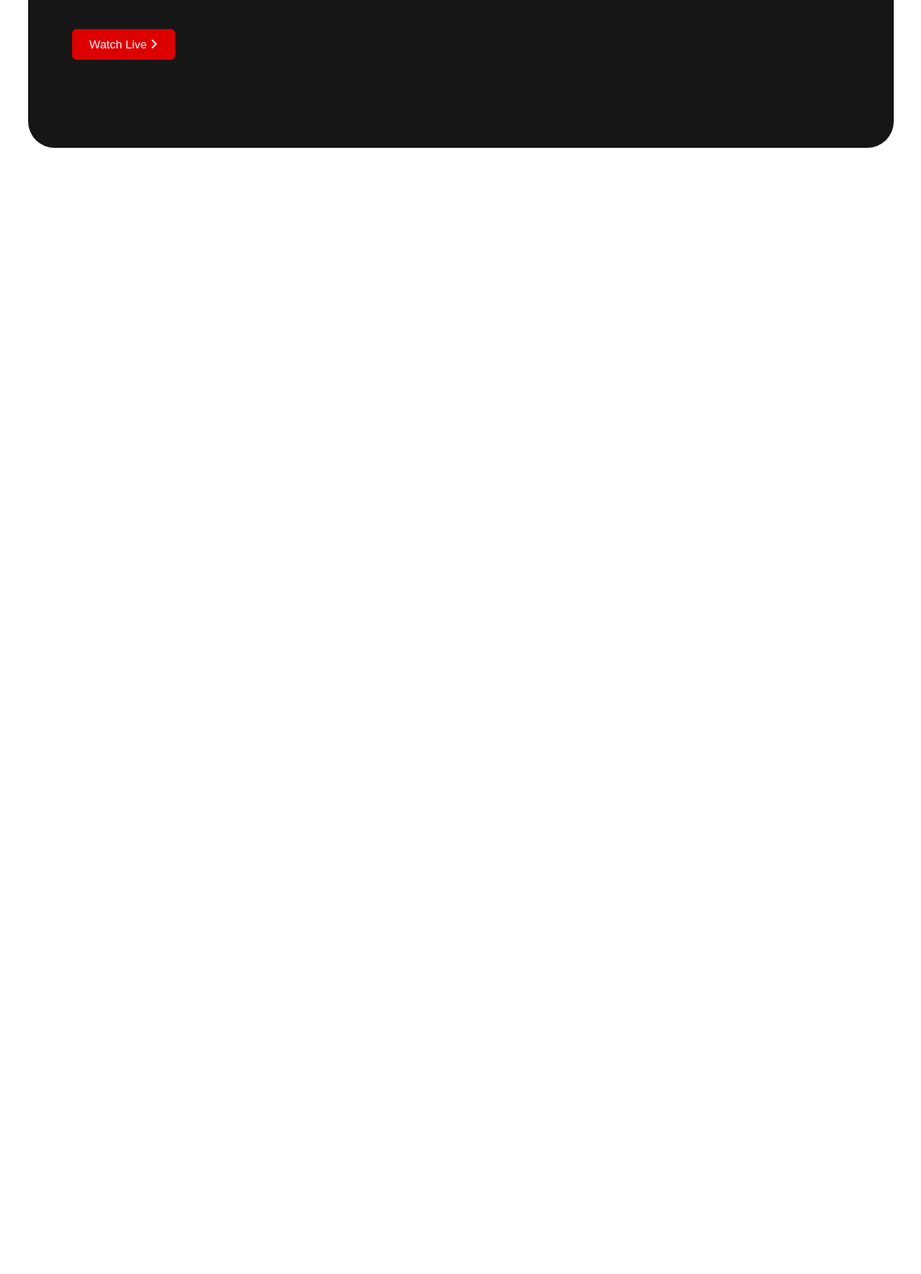
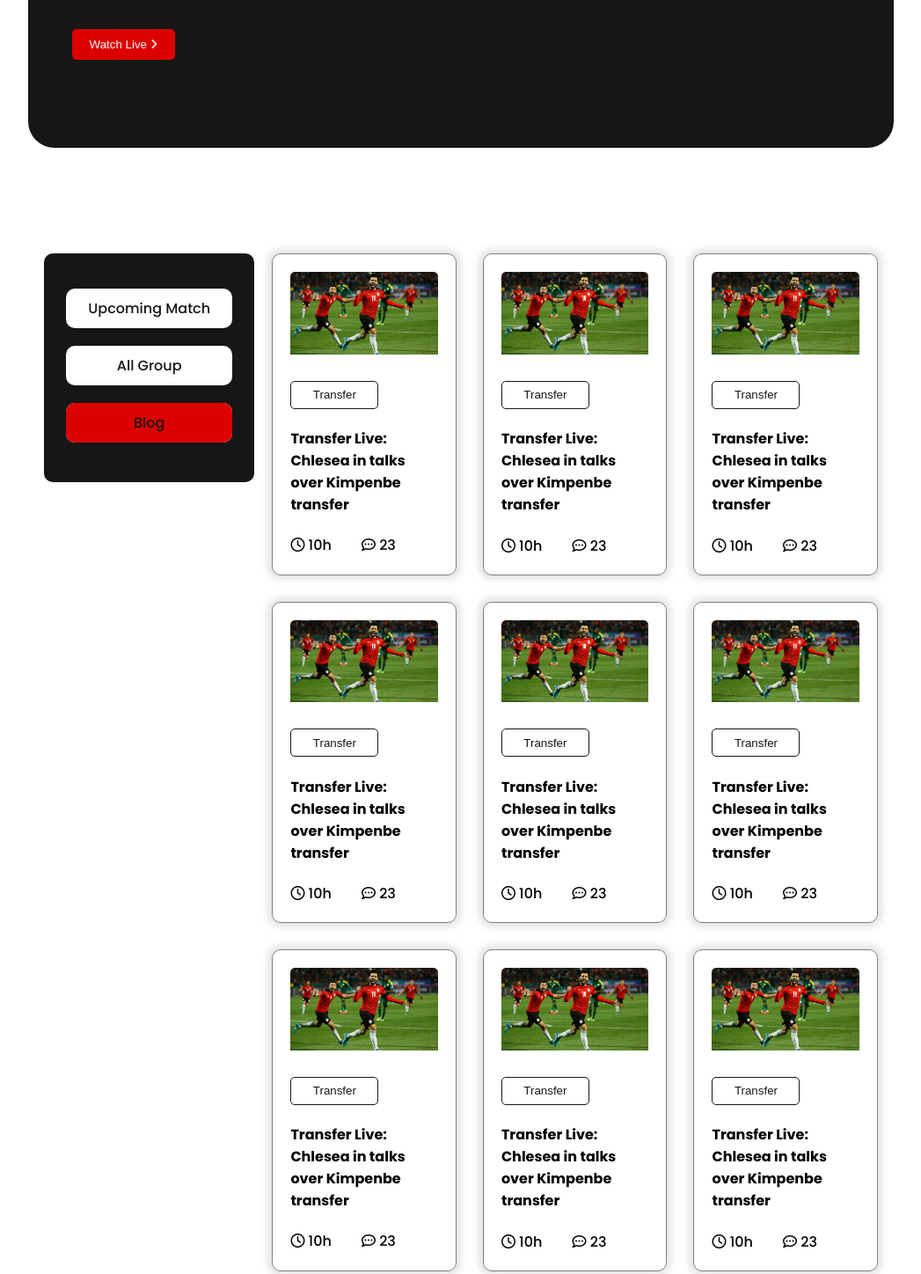
Before and after one commit to MDSadid-git/Assignment2, a plain HTML site: page index.html in a window 1280 px wide. Shown: the part 570-2018 px from the top of the page at 88% size, without its empty margins (116-1163 px from the left). Before the commit the page ends 800 px from the top, so only its background shows below. Drawn offline with Linux system fonts and the light colour scheme.

Commit message:
i dont main

```diff
--- a/index.html
+++ b/index.html
@@ -15,7 +15,7 @@
       crossorigin="anonymous"
     ></script>
     <!-- Font Awesome end -->
-    <title>Document</title>
+    <title>Greatest show</title>
   </head>
   <body>
     <!-- header area start -->
@@ -41,5 +41,112 @@
       </div>
     </header>
     <!-- header area end -->
+
+    <!-- main area end -->
+    <main id="main">
+      <div class="group-area-left">
+        <ul>
+          <li><a href="upcoming.html">Upcoming Match</a></li>
+          <li><a href="#">All Group</a></li>
+          <li><a href="#" class="activ">Blog</a></li>
+        </ul>
+      </div>
+      <div class="group-area-right">
+        <article class="blog">
+          <img src="./images/Blog Image.png" alt="blog" />
+          <button class="transfer">Transfer</button>
+          <h4>
+            Transfer Live: Chlesea in talks <br />
+            over Kimpenbe transfer
+          </h4>
+          <i class="fa-regular fa-clock"></i> <span class="blogSpan">10h</span>
+          <i class="fa-regular fa-comment-dots"></i> <span>23</span>
+        </article>
+        <article class="blog">
+          <img src="./images/Blog Image.png" alt="blog" />
+          <button class="transfer">Transfer</button>
+          <h4>
+            Transfer Live: Chlesea in talks <br />
+            over Kimpenbe transfer
+          </h4>
+          <i class="fa-regular fa-clock"></i> <span class="blogSpan">10h</span>
+          <i class="fa-regular fa-comment-dots"></i> <span>23</span>
+        </article>
+        <article class="blog">
+          <img src="./images/Blog Image.png" alt="blog" />
+          <button class="transfer">Transfer</button>
+          <h4>
+            Transfer Live: Chlesea in talks <br />
+            over Kimpenbe transfer
+          </h4>
+          <i class="fa-regular fa-clock"></i> <span class="blogSpan">10h</span>
+          <i class="fa-regular fa-comment-dots"></i> <span>23</span>
+        </article>
+        <article class="blog">
+          <img src="./images/Blog Image.png" alt="blog" />
+          <button class="transfer">Transfer</button>
+          <h4>
+            Transfer Live: Chlesea in talks <br />
+            over Kimpenbe transfer
+          </h4>
+          <i class="fa-regular fa-clock"></i> <span class="blogSpan">10h</span>
+          <i class="fa-regular fa-comment-dots"></i> <span>23</span>
+        </article>
+        <article class="blog">
+          <img src="./images/Blog Image.png" alt="blog" />
+          <button class="transfer">Transfer</button>
+          <h4>
+            Transfer Live: Chlesea in talks <br />
+            over Kimpenbe transfer
+          </h4>
+          <i class="fa-regular fa-clock"></i> <span class="blogSpan">10h</span>
+          <i class="fa-regular fa-comment-dots"></i> <span>23</span>
+        </article>
+        <article class="blog">
+          <img src="./images/Blog Image.png" alt="blog" />
+          <button class="transfer">Transfer</button>
+          <h4>
+            Transfer Live: Chlesea in talks <br />
+            over Kimpenbe transfer
+          </h4>
+          <i class="fa-regular fa-clock"></i> <span class="blogSpan">10h</span>
+          <i class="fa-regular fa-comment-dots"></i> <span>23</span>
+        </article>
+        <article class="blog">
+          <img src="./images/Blog Image.png" alt="blog" />
+          <button class="transfer">Transfer</button>
+          <h4>
+            Transfer Live: Chlesea in talks <br />
+            over Kimpenbe transfer
+          </h4>
+          <i class="fa-regular fa-clock"></i> <span class="blogSpan">10h</span>
+          <i class="fa-regular fa-comment-dots"></i> <span>23</span>
+        </article>
+        <article class="blog">
+          <img src="./images/Blog Image.png" alt="blog" />
+          <button class="transfer">Transfer</button>
+          <h4>
+            Transfer Live: Chlesea in talks <br />
+            over Kimpenbe transfer
+          </h4>
+          <i class="fa-regular fa-clock"></i> <span class="blogSpan">10h</span>
+          <i class="fa-regular fa-comment-dots"></i> <span>23</span>
+        </article>
+        <article class="blog">
+          <img src="./images/Blog Image.png" alt="blog" />
+          <button class="transfer">Transfer</button>
+          <h4>
+            Transfer Live: Chlesea in talks <br />
+            over Kimpenbe transfer
+          </h4>
+          <i class="fa-regular fa-clock"></i> <span class="blogSpan">10h</span>
+          <i class="fa-regular fa-comment-dots"></i> <span>23</span>
+        </article>
+      </div>
+    </main>
+    <!-- main area end -->
+
+    <!-- footer area start -->
+    <!-- footer area end -->
   </body>
 </html>
--- a/style.css
+++ b/style.css
@@ -42,11 +42,81 @@ header area end
 ==================*/
 
 /* ================
-header area start
+main area start
 ==================*/
-
+#main {
+  width: 75%;
+  margin: auto;
+  display: flex;
+  margin-top: 120px;
+  margin-bottom: 120px;
+}
+.group-area-left {
+  width: 200px;
+  height: 220px;
+  background-color: #161616;
+  border-radius: 10px;
+  margin-right: 20px;
+  padding: 20px;
+}
+.group-area-left ul {
+  list-style: none;
+  margin: 0;
+  padding: 0;
+}
+.group-area-left ul li {
+  text-align: center;
+  background-color: #fff;
+  margin: 20px 5px;
+  padding: 10px 0;
+  border-radius: 10px;
+}
+.group-area-left ul li a {
+  color: #161616;
+  text-decoration: none;
+}
+.activ {
+  background-color: #dd0000;
+  padding: 11px 77px 11px;
+  border-radius: 10px;
+}
+.group-area-right {
+  display: grid;
+  grid-template-columns: repeat(3, 1fr);
+  gap: 30px;
+}
+.blog {
+  border: 1px solid gray;
+  border-radius: 10px;
+  padding: 20px;
+  box-shadow: 0px 0px 7px 5px rgba(217, 214, 214, 0.67);
+  -webkit-box-shadow: 0px 0px 7px 5px rgba(217, 214, 214, 0.67);
+  -moz-box-shadow: 0px 0px 7px 5px rgba(217, 214, 214, 0.67);
+}
+.blog img {
+  display: block;
+  margin-bottom: 30px;
+  width: 100%;
+}
+.transfer {
+  background-color: rgb(255, 255, 255);
+  color: #161616;
+  border: 1px solid #161616;
+  width: 100px;
+  height: 32px;
+  border-radius: 5px;
+  transition: 500ms;
+}
+.transfer:hover {
+  background-color: #dd0000;
+  color: aliceblue;
+  border: none;
+}
+.blogSpan {
+  margin-right: 30px;
+}
 /* ================
-header area start
+main area start
 ==================*/
 
 /* ================
```
Also changed, not shown: images/Chat Icon.png (deleted), images/Time Icon.png (deleted).
